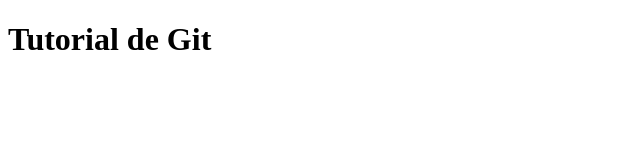
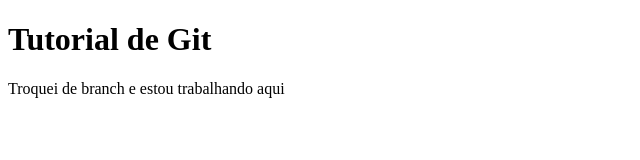
Before and after one commit to Fabio-Kenji/tutorial_git, a plain HTML site: page index.html in a window 1280 px wide. Shown: the whole page, without its empty margins (0-640 px from the left). Drawn offline with Linux system fonts and the light colour scheme.

Commit message:
Fiz essa modificação nesta branch

```diff
--- a/index.html
+++ b/index.html
@@ -7,5 +7,6 @@
 </head>
 <body>
     <h1>Tutorial de Git</h1>
+    <p>Troquei de branch e estou trabalhando aqui</p>
 </body>
 </html>
```
